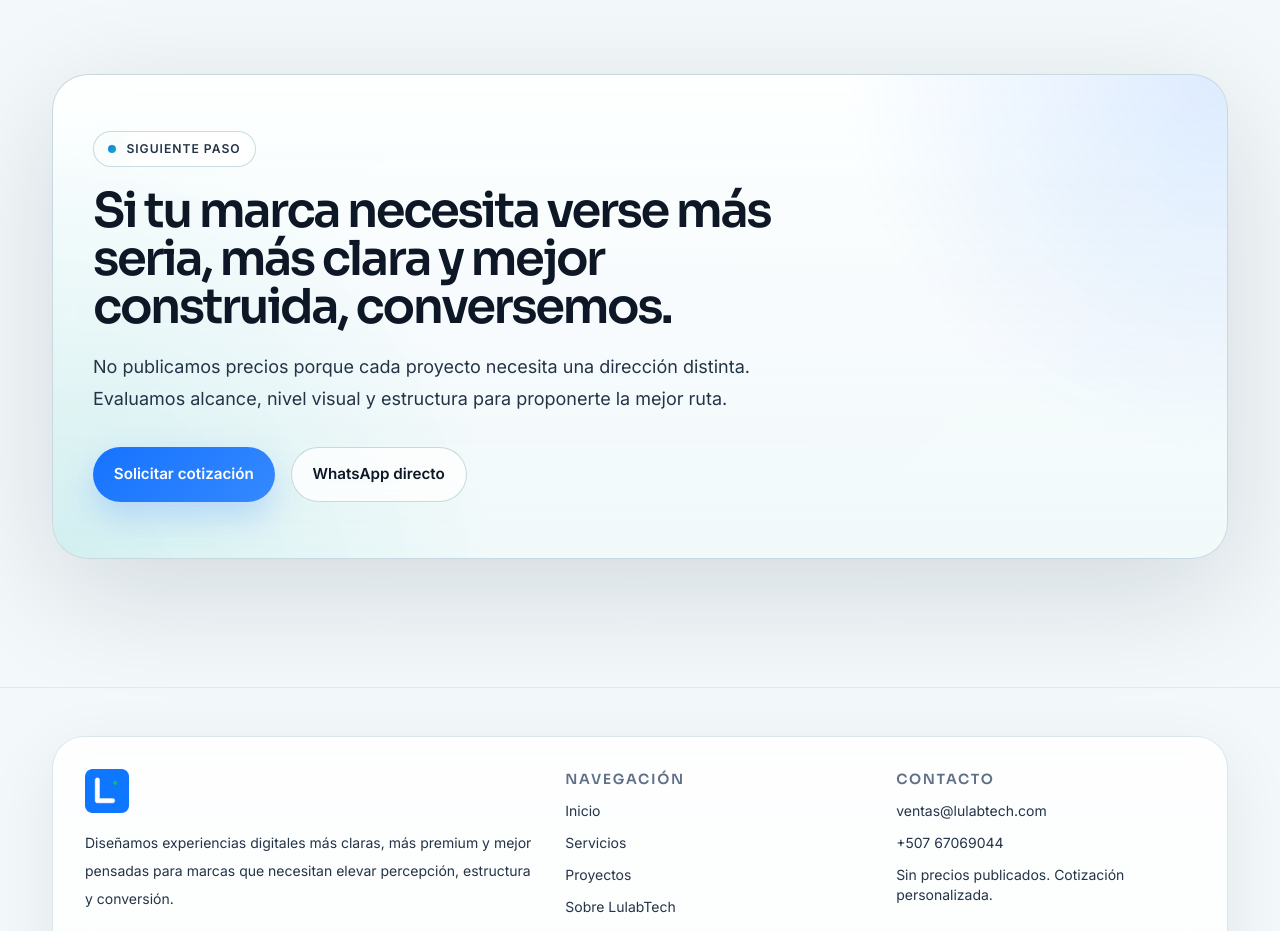
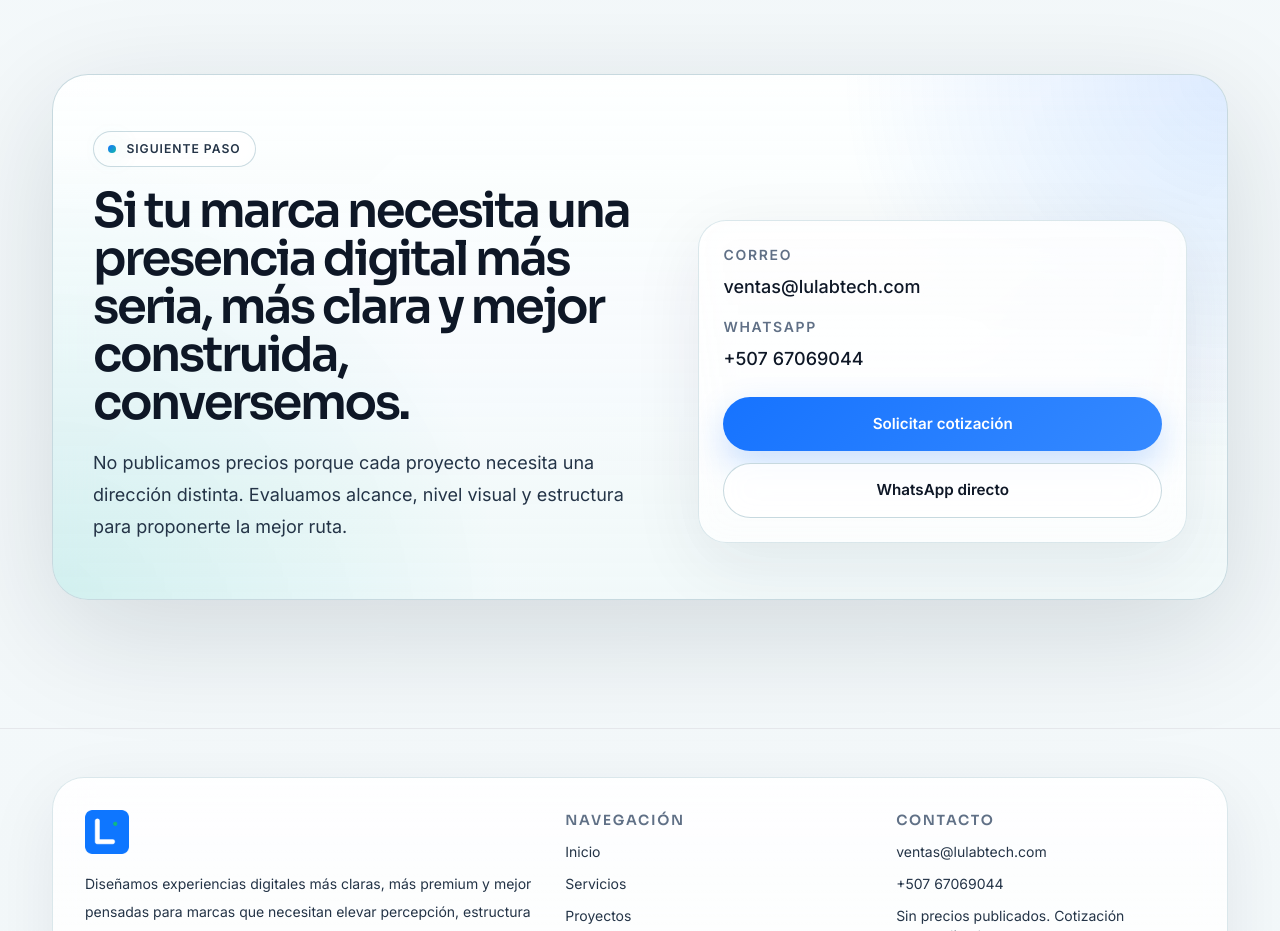
Before and after one commit to lulabtechnology/Lulabtech, a Next.js app: page / in a window 1280 px wide. Shown: the part 6100-7031 px from the top of the page. Built offline with nearby package versions, Linux system fonts and the light colour scheme.

Commit message:
Update home-cta-band.tsx

```diff
--- a/components/sections/home-cta-band.tsx
+++ b/components/sections/home-cta-band.tsx
@@ -8,22 +8,54 @@ export function HomeCtaBand() {
         <div className="surface-strong relative overflow-hidden rounded-[36px] px-6 py-10 md:px-10 md:py-14">
           <div className="absolute inset-0 bg-[radial-gradient(circle_at_top_right,rgba(22,115,255,0.14),transparent_30%),radial-gradient(circle_at_bottom_left,rgba(18,184,167,0.14),transparent_35%)]" />
 
-          <div className="relative z-10 max-w-3xl">
+          <div className="relative z-10 grid gap-8 lg:grid-cols-[1.08fr_.92fr] lg:items-end">
+            <div className="max-w-3xl">
               <span className="section-kicker">siguiente paso</span>
 
               <h2 className="mt-5 text-4xl font-semibold leading-tight tracking-[-0.05em] md:text-5xl">
-              Si tu marca necesita verse más seria, más clara y mejor construida, conversemos.
+                Si tu marca necesita una presencia digital más seria, más clara y mejor construida, conversemos.
               </h2>
 
               <p className="mt-5 max-w-2xl text-lg leading-8 text-[var(--text-main)]">
                 No publicamos precios porque cada proyecto necesita una dirección distinta.
                 Evaluamos alcance, nivel visual y estructura para proponerte la mejor ruta.
               </p>
+            </div>
 
-            <div className="mt-8 flex flex-col gap-4 sm:flex-row">
+            <div className="surface rounded-[28px] p-5 md:p-6">
+              <div className="space-y-4 text-[var(--text-main)]">
+                <div>
+                  <p className="text-sm font-semibold uppercase tracking-[0.12em] text-[var(--text-soft)]">
+                    Correo
+                  </p>
+                  <a
+                    href="mailto:ventas@lulabtech.com"
+                    className="mt-2 block text-lg font-medium text-[var(--text-strong)]"
+                  >
+                    ventas@lulabtech.com
+                  </a>
+                </div>
+
+                <div>
+                  <p className="text-sm font-semibold uppercase tracking-[0.12em] text-[var(--text-soft)]">
+                    WhatsApp
+                  </p>
+                  <a
+                    href="https://wa.me/50767069044"
+                    target="_blank"
+                    rel="noreferrer"
+                    className="mt-2 block text-lg font-medium text-[var(--text-strong)]"
+                  >
+                    +507 67069044
+                  </a>
+                </div>
+              </div>
+
+              <div className="mt-6 flex flex-col gap-3">
                 <Link href="/contacto" className="btn-primary">
                   Solicitar cotización
                 </Link>
+
                 <a
                   href="https://wa.me/50767069044"
                   target="_blank"
@@ -35,6 +67,7 @@ export function HomeCtaBand() {
               </div>
             </div>
           </div>
+        </div>
       </Container>
     </section>
   );
```
Lines whose indentation alone changed are shown as unchanged.
